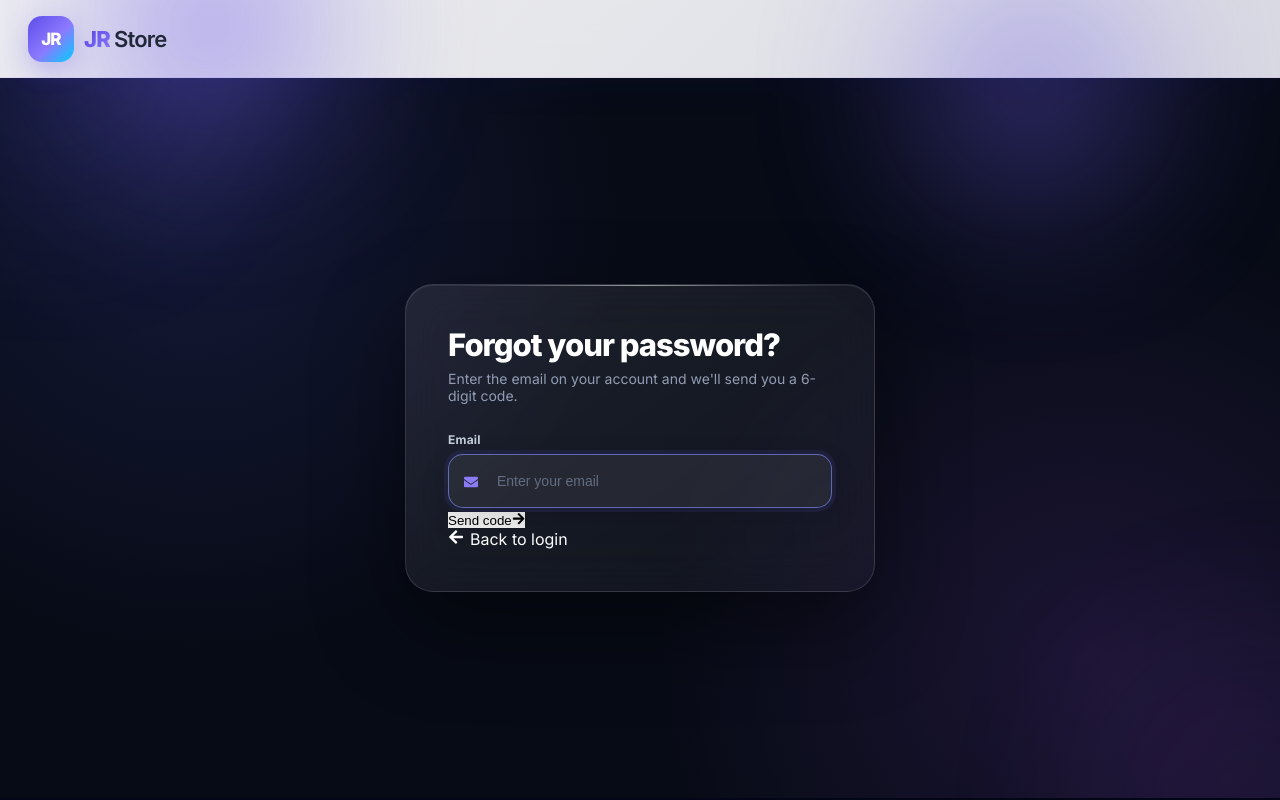
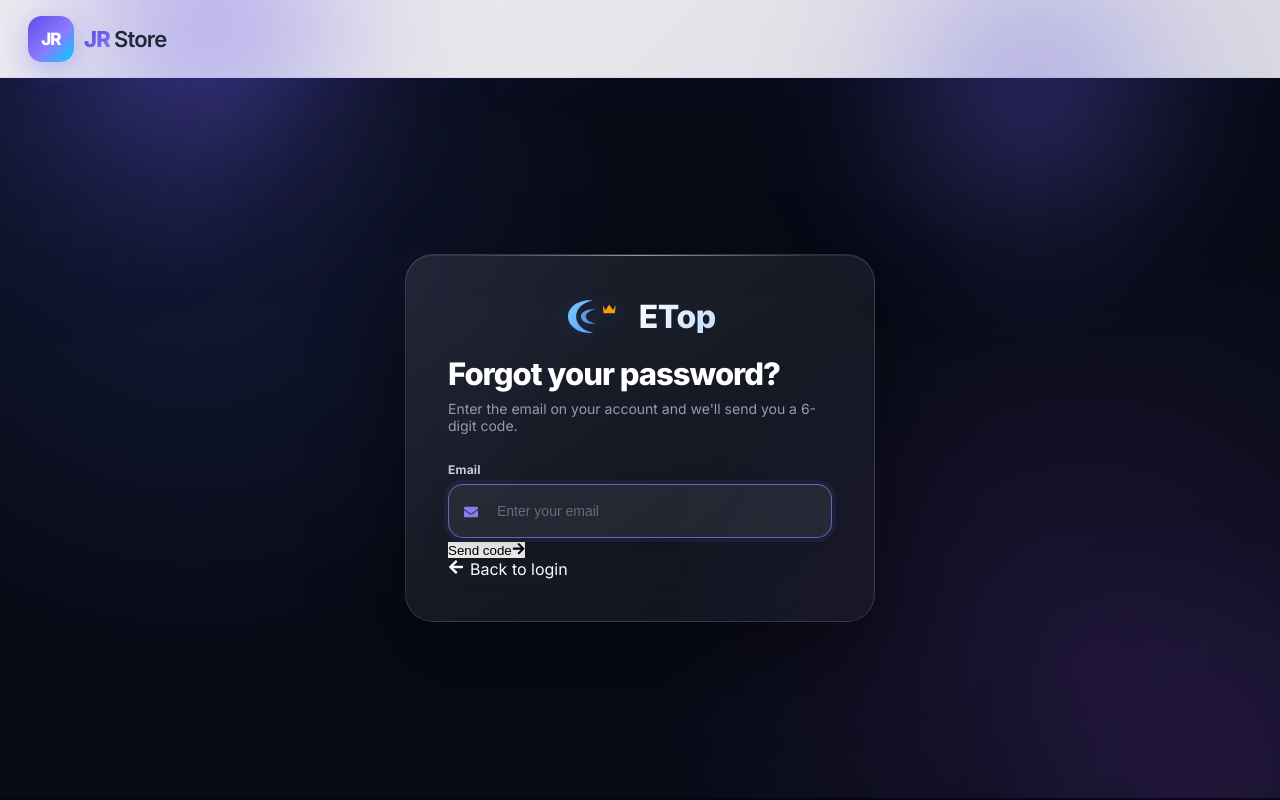
Before and after one commit to Jihadurrashid997/ecommerce-backend, a React (Create React App) app in the folder frontend/: page /forgot-password in a window 1280 px wide. Shown: the top 800 px of the page. Built offline with nearby package versions, Linux system fonts and the light colour scheme; no server answers.

Commit message:
Update ForgotPassword.jsx

```diff
--- a/frontend/src/pages/ForgotPassword.jsx
+++ b/frontend/src/pages/ForgotPassword.jsx
@@ -23,6 +23,10 @@ import {
 } from "framer-motion";
 
 import api from "../services/api";
+
+import EtopLogo from "../components/EtopLogo";
+
+import "../styles/EtopLogo.css";
 
 import "../styles/Login.css";
 
@@ -243,6 +247,19 @@ const ForgotPassword = () => {
                 animate={{ opacity: 1, y: 0 }}
                 transition={{ duration: 0.4 }}
             >
+
+                <div
+                    style={{
+                        display: "flex",
+                        justifyContent: "center",
+                        marginBottom: 20
+                    }}
+                >
+
+                    <EtopLogo size="md" light />
+
+                </div>
+
 
                 <div className="login-heading">
 
```
